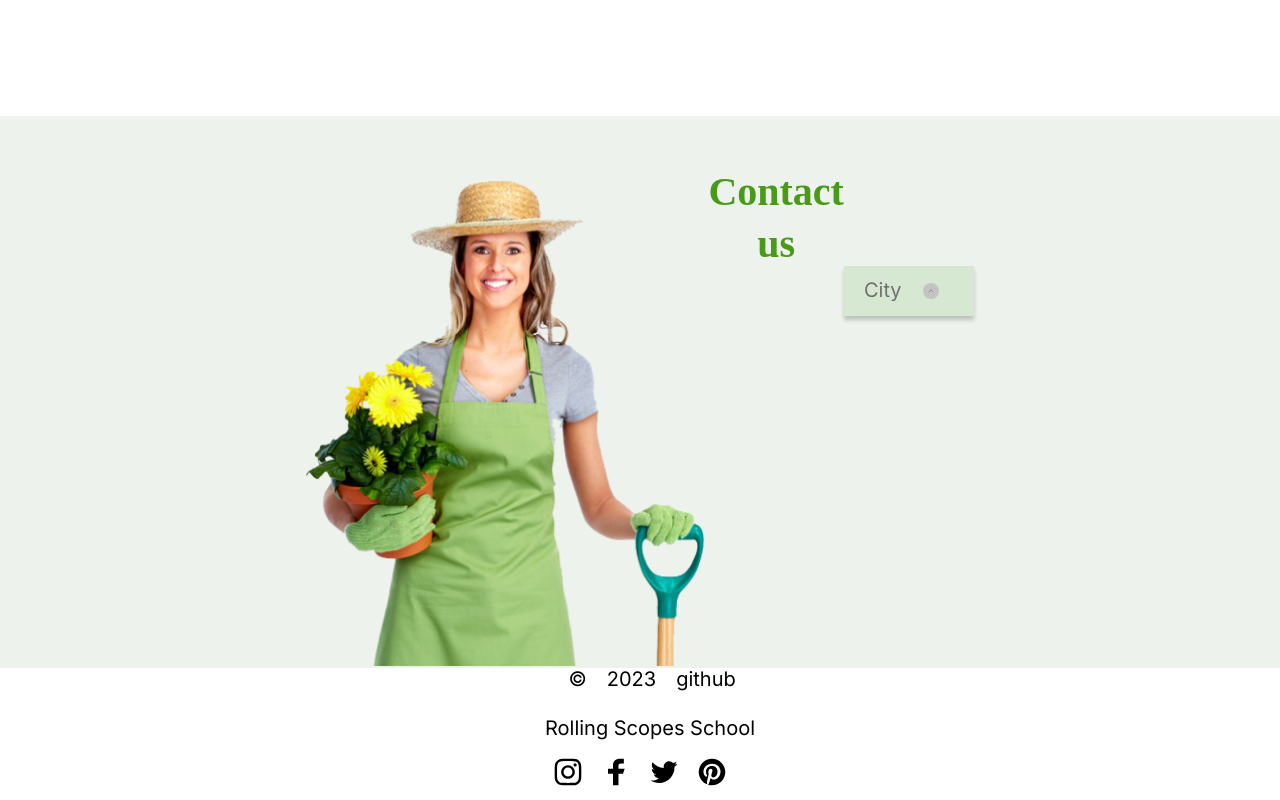
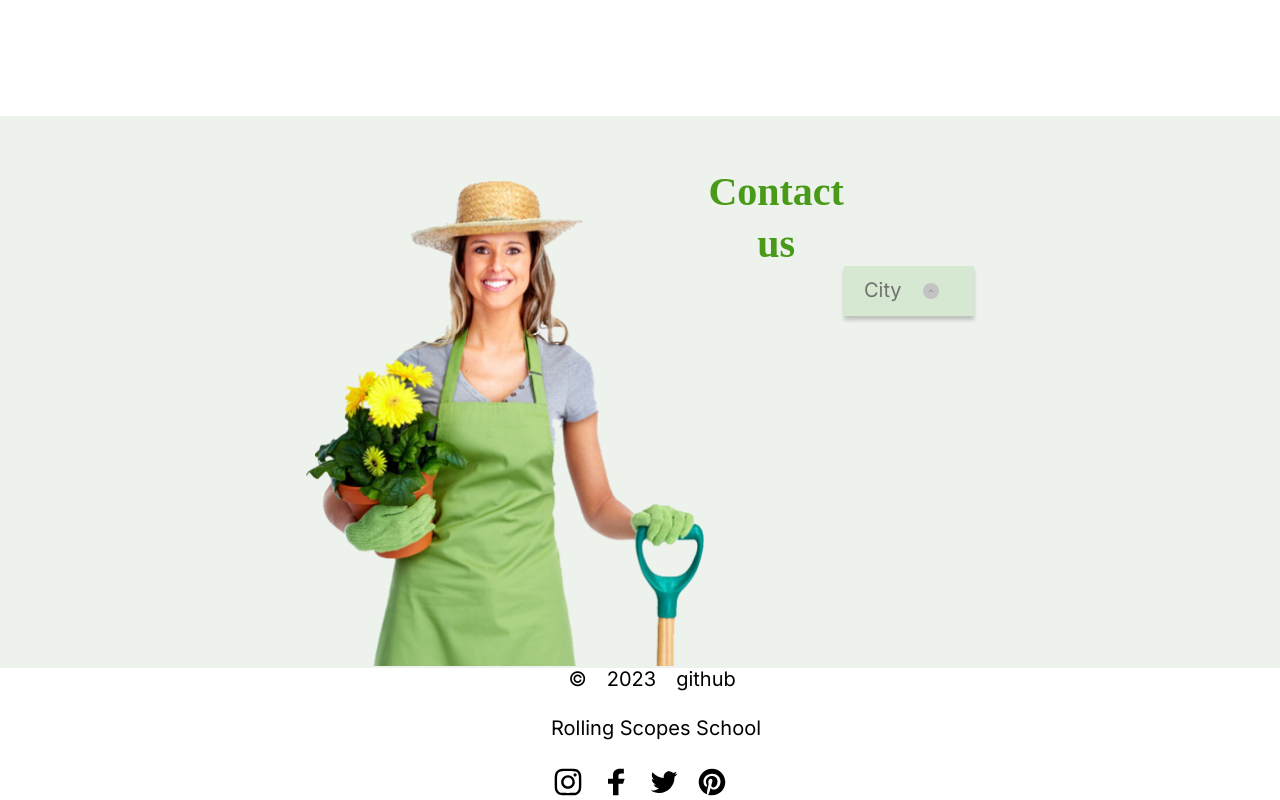
Before and after one commit to AnnaKowalewskaja/Plants, a website: page index.html in a window 1280 px wide. Shown: the part 3507-4307 px from the top of the page. Drawn offline with nearby package versions, Linux system fonts and the light colour scheme; a web font is replaced by a local one.

Commit message:
fix:footer

```diff
--- a/assets/styles/_footer.scss
+++ b/assets/styles/_footer.scss
@@ -18,8 +18,8 @@
     display: flex;
     justify-content: space-between;
     width: 16.3rem;
-    margin-bottom: 1rem;
-    margin-left: -2rem;
+
+   margin-left: -2rem;
 }
 
 .footer {
@@ -37,18 +37,24 @@
     font-family: $second_font;
     color: black;
     font-size: 2rem;
-    margin-bottom: 1rem;
-    margin-left: 2rem;
+    //margin-bottom: 1rem;
+    padding-left: 2rem;
     a{
 
         color:black;
+
     }
     a:hover{
         animation: $main_animation;
         color:$select_text;
     }
+
+
 }
 
+.footer__link{
+    padding-left: 1.2rem;
+}
 
 .social__list{
     display: flex;
@@ -56,8 +62,3 @@
     width: 17.6rem;
 
 }
-
-.footer__social{
-    margin-bottom: 1rem;
-
-}
--- a/assets/styles/_main.scss
+++ b/assets/styles/_main.scss
@@ -738,8 +738,8 @@
     max-width: 30.6rem;
     line-height: 5.2rem;
     font-family: $first_font;
-    margin-left: 5rem;
-    margin-top: 1.8rem;
+    margin-left: 4rem;
+    margin-top: .8rem;
 
     @media (max-width:$mobile_transition) {
         font-size: 2.5rem;
--- a/index.html
+++ b/index.html
@@ -332,7 +332,7 @@
                     <p class="footer__paragraf"><a href="https://github.com/AnnaKowalewskaja">github</a></p>
                 </div>
                 <!-- /.footer__first -->
-                <p class="footer__paragraf"><a href="https://rs.school/js-stage0/">Rolling Scopes School</a></p>
+                <p class="footer__paragraf"><a class="footer__link" href="https://rs.school/js-stage0/">Rolling Scopes School</a></p>
                 <div class="footer__social">
                     <ul class="social__list">
                         <li><img src="./assets/icons/inst.svg" alt="instagram"></li>
```
Also changed, not shown: assets/styles/styles.css, 1 other file.
